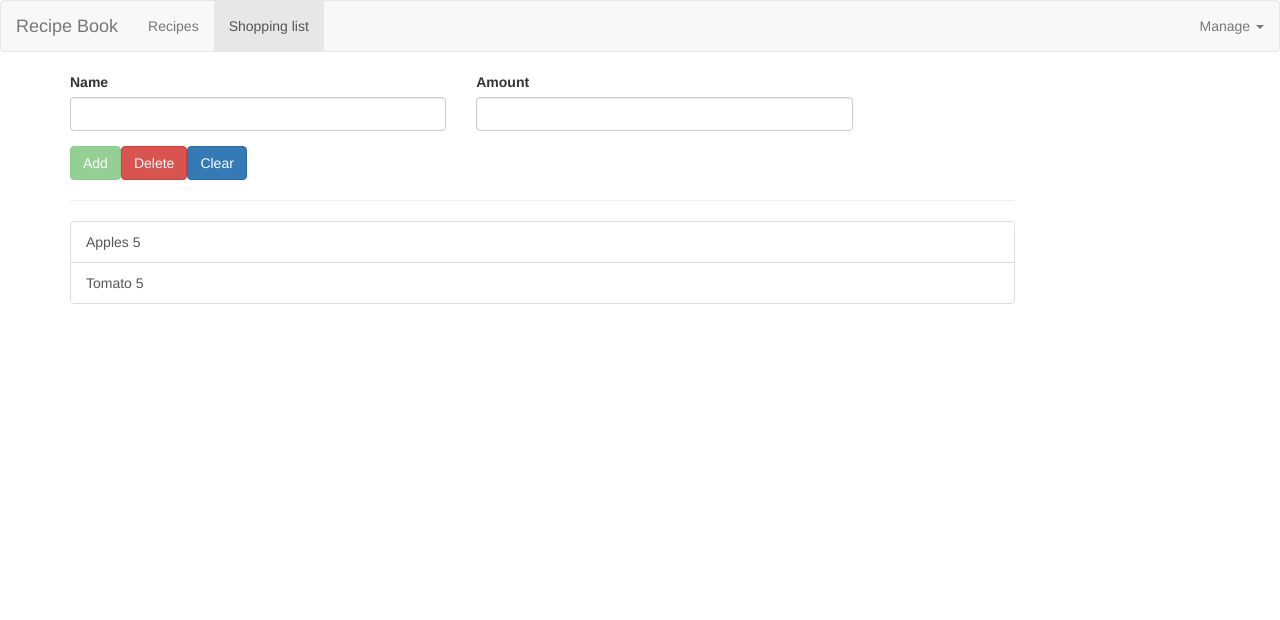
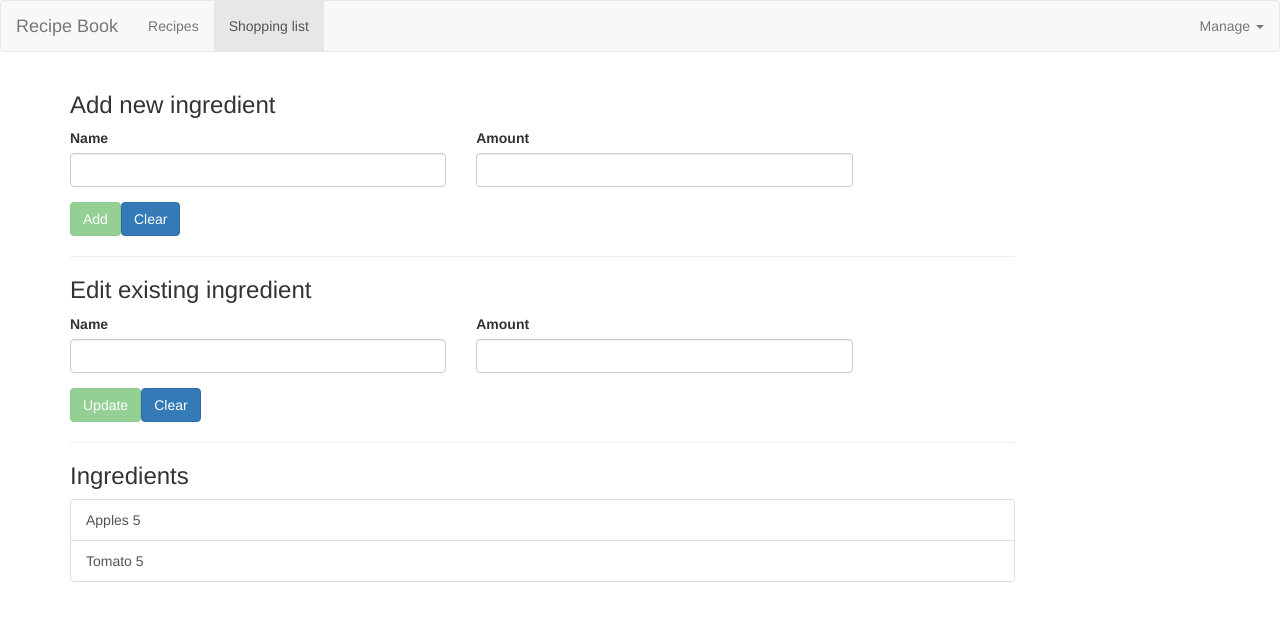
Before and after one commit to IvoDinev/Course-Project, an Angular app: page /shopping-list in a window 1280 px wide. Shown: the top 620 px of the page. Built offline with nearby package versions, Linux system fonts and the light colour scheme.

Commit message:
Added "edit ingredient", added clear method, added delete button

```diff
--- a/src/app/shopping-list/shopping-edit/shopping-edit.component.html
+++ b/src/app/shopping-list/shopping-edit/shopping-edit.component.html
@@ -1,42 +1,50 @@
 <div class="row">
   <div class="col-xs-12">
+    <h3>Add new ingredient</h3>
     <form [formGroup]="ingredientForm" (ngSubmit)="onSubmit()">
       <div class="row">
         <div class="col-sm-5 form-group">
           <label for="name">Name</label>
-          <input
-           type="text"
-           id="ingredientName"
-           formControlName="ingredientName"
-           class="form-control"
-           >
-           <span
-            *ngIf="!ingredientForm.get('ingredientName').valid && ingredientForm.get('ingredientName').touched"
-            class="help-block" >Please enter a valid name!</span>
+          <input type="text" id="ingredientName" formControlName="ingredientName" class="form-control">
+          <span *ngIf="!ingredientForm.get('ingredientName').valid && ingredientForm.get('ingredientName').touched"
+            class="help-block">Please enter a valid name!</span>
         </div>
         <div class="col-sm-5 form-group">
           <label for="amount">Amount</label>
-          <input
-          type="number"
-          id="amount"
-          class="form-control"
-          formControlName="amount"
-          >
-          <span
-            *ngIf="!ingredientForm.get('amount').valid && ingredientForm.get('amount').touched"
-            class="help-block" >Please enter a valid amount!</span>
+          <input type="number" id="amount" class="form-control" formControlName="amount">
+          <span *ngIf="!ingredientForm.get('amount').valid && ingredientForm.get('amount').touched"
+            class="help-block">Please enter a valid amount!</span>
         </div>
       </div>
       <div class="row">
         <div class="col-xs-12">
-          <button class="btn btn-success"
-                  type="submit"
-                  [disabled]="!ingredientForm.valid"
-                  >Add</button>
-          <button class="btn btn-danger" type="button">Delete</button>
-          <button class="btn btn-primary" type="button">Clear</button>
+          <button class="btn btn-success" type="submit" [disabled]="!ingredientForm.valid">Add</button>
+          <button class="btn btn-primary" type="button" (click)="onClear()">Clear</button>
         </div>
       </div>
     </form>
   </div>
 </div>
+<div>
+  <hr>
+  <h3>Edit existing ingredient</h3>
+  <form [formGroup]="editIngredient" (ngSubmit)="onEdit()">
+    <div class="row">
+      <div class="col-sm-5 form-group">
+        <label for="name">Name</label>
+        <input type="text" id="ingredientName" formControlName="ingredientName" class="form-control">
+        <span *ngIf="!editIngredient.get('ingredientName').valid && editIngredient.get('ingredientName').touched"
+          class="help-block">Please enter a valid name!</span>
+      </div>
+      <div class="col-sm-5 form-group">
+        <label for="amount">Amount</label>
+        <input type="number" id="amount" class="form-control" formControlName="amount">
+        <span *ngIf="!editIngredient.get('amount').valid && editIngredient.get('amount').touched"
+          class="help-block">Please enter a valid amount!</span>
+      </div>
+    </div>
+    <button class="btn btn-success" type="submit" [disabled]="!editIngredient.valid">Update</button>
+    <button class="btn btn-primary" type="button" (click)="onEditClear()">Clear</button>
+    <button class="btn btn-danger" type="button" (click)="onDelete()" *ngIf="editIngredient.valid">Delete</button>
+  </form>
+</div>
--- a/src/app/shopping-list/shopping-edit/shopping-edit.component.ts
+++ b/src/app/shopping-list/shopping-edit/shopping-edit.component.ts
@@ -12,7 +12,10 @@ import { Subscription } from 'rxjs';
 export class ShoppingEditComponent implements OnInit, OnDestroy {
   subscription: Subscription;
   ingredientForm: FormGroup;
-
+  editIngredient: FormGroup;
+  editMode = false;
+  editedItemIndex: number;
+  editedItem: Ingredient;
 
   constructor(private shoppingService: ShoppingService) { }
 
@@ -21,14 +24,46 @@ export class ShoppingEditComponent implements OnInit, OnDestroy {
     'ingredientName': new FormControl(null, Validators.required),
     'amount': new FormControl(null, [Validators.required, Validators.pattern("^[1-9]+[0-9]*$")])
     });
+    this.editIngredient = new FormGroup({
+      'ingredientName': new FormControl(null, Validators.required),
+      'amount': new FormControl(null, [Validators.required, Validators.pattern("^[1-9]+[0-9]*$")])
+    })
+    this.subscription = this.shoppingService.startedEditing
+      .subscribe(
+        (index: number) => {
+          this.editedItemIndex = index;
+          this.editedItem = this.shoppingService.getIngredient(index);
+          this.editIngredient.setValue({
+            ingredientName: this.editedItem.name,
+            amount: this.editedItem.amount
+          })
+        }
+      );
   }
 
   onSubmit() {
     const value = this.ingredientForm.value;
     const newIngredient = new Ingredient(value.ingredientName, value.amount);
     this.shoppingService.addIngredient(newIngredient);
-
+    this.ingredientForm.reset();
+  }
+  onEdit() {
+    const value = this.editIngredient.value;
+    const newIngredient = new Ingredient(value.ingredientName, value.amount);
+    this.shoppingService.updateIngredient(this.editedItemIndex, newIngredient);
+    this.editIngredient.reset();
+  }
+  onClear() {
+    this.ingredientForm.reset();
+  }
+  onEditClear() {
+    this.editIngredient.reset();
+  }
+  onDelete() {
+    this.shoppingService.onDelete(this.editedItemIndex)
+    this.editIngredient.reset();
   }
   ngOnDestroy() {
+    this.subscription.unsubscribe();
   }
 }
--- a/src/app/shopping-list/shopping-list.component.html
+++ b/src/app/shopping-list/shopping-list.component.html
@@ -2,14 +2,11 @@
   <div class="col-xs-10">
     <app-shopping-edit></app-shopping-edit>
     <hr>
+    <h3>Ingredients</h3>
     <ul class="list-group">
-      <a
-         class="list-group-item"
-         style="cursor: pointer"
-         *ngFor="let ingredient of ingredientsarr; let i = index"
-         (click)="onEditItem(i)"
-      >
-      {{ ingredient.name }} {{ ingredient.amount }}
+      <a class="list-group-item" style="cursor: pointer" *ngFor="let ingredient of ingredientsarr; let i = index"
+        (click)="onEditItem(i)">
+        {{ ingredient.name }} {{ ingredient.amount }}
       </a>
     </ul>
   </div>
--- a/src/app/shopping-list/shopping-list.component.ts
+++ b/src/app/shopping-list/shopping-list.component.ts
@@ -21,6 +21,9 @@ export class ShoppingListComponent implements OnInit, OnDestroy {
     }
     );
   }
+  onEditItem(index: number) {
+    this.shoppingService.startedEditing.next(index);
+  }
   ngOnDestroy() {
     this.subscription.unsubscribe();
   }
--- a/src/app/shopping-list/shopping.service.ts
+++ b/src/app/shopping-list/shopping.service.ts
@@ -3,6 +3,7 @@ import { Subject } from 'rxjs';
 
 export class ShoppingService {
     ingredientsChanged = new Subject<Ingredient[]>();
+    startedEditing = new Subject<number>();
     private ingredients: Ingredient[] = [
         new Ingredient('Apples', 5),
         new Ingredient('Tomato', 5)
@@ -10,11 +11,15 @@ export class ShoppingService {
     getIngredients() {
         return this.ingredients.slice();
     }
+    getIngredient(index: number) {
+      return this.ingredients[index];
+    }
     checkForExistingIngredient(ingredient: Ingredient) {
       let searchElement = this.ingredients.find( el => el.name === ingredient.name);
         if(searchElement){
           searchElement.amount += ingredient.amount;
-        }else{
+        }
+        else{
           this.ingredients.push(ingredient);
         }
     }
@@ -22,9 +27,17 @@ export class ShoppingService {
         this.checkForExistingIngredient(ingredient);
         this.ingredientsChanged.next(this.ingredients.slice());
     }
+    updateIngredient(index: number, newIngredient: Ingredient) {
+      this.ingredients[index] = newIngredient;
+      this.ingredientsChanged.next(this.ingredients.slice());
+    }
     toShoppingList(ingredient: Ingredient) {
       this.checkForExistingIngredient(ingredient);
       this.ingredientsChanged.next(this.ingredients.slice());
     }
+    onDelete(index: number) {
+      this.ingredients.splice(index, 1);
+      this.ingredientsChanged.next(this.ingredients.slice());
+    }
 
 }
```
